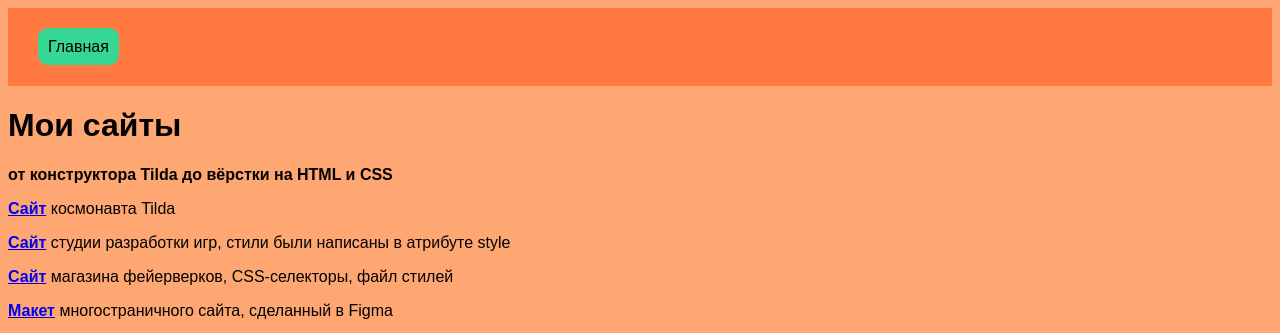
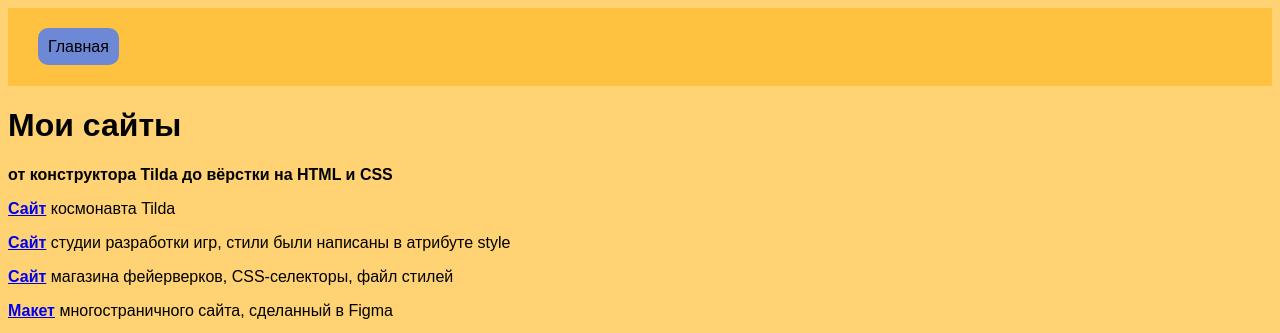
Before and after one commit to Dioursdr12/port.er, a plain HTML site: page index.html in a window 1280 px wide. Shown: the top 333 px of the page. Drawn offline with Linux system fonts and the light colour scheme.

Commit message:
Update style.css

```diff
--- a/style.css
+++ b/style.css
@@ -1,28 +1,25 @@
 body {
     font-family: sans-serif;
-    background-color: #FFA773;
+     background-color: #FFD273;
 }
 
 header{
-   background-color: #FF7940;
+   background-color: #FFC140;
    padding: 30px;
 }
 
 .link-header{
     text-decoration: none;
-    background-color: #36D695;
+    background-color: #6D89D5;
     color: black;
     padding: 10px;
     border-radius: 10px;
 }
 
 .link-header:hover{
-    padding: 20px;
-    border-radius: 15px;
-    font-size: 30px;
     font-weight: bolder;
+    box-shadow:3px 5px 10px black;
 }
-
 
 .social{
     padding: 10px;
```
